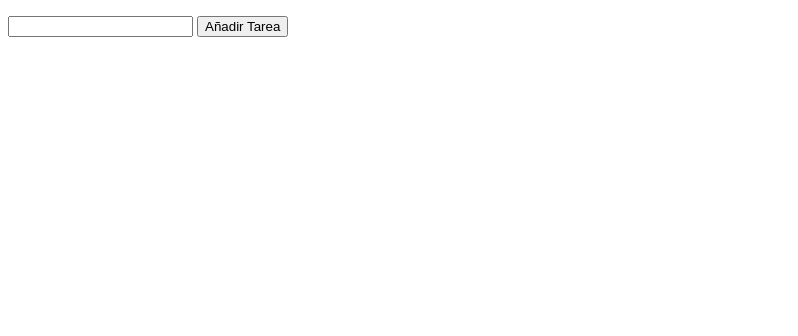
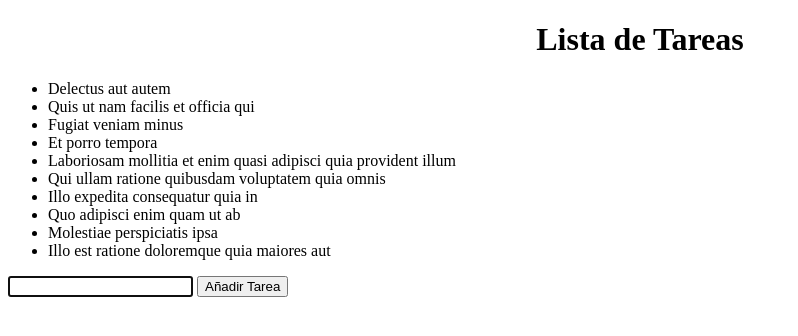
Before and after one commit to gabiprds93/lista-tareas, a plain HTML site: page index.html in a window 1280 px wide. Shown: the whole page, without its empty margins (0-798 px from the left). Drawn offline with Linux system fonts and the light colour scheme.

Commit message:
Arreglando html. Agregando funcionalidad del boton Añadir Tarea

```diff
--- a/index.html
+++ b/index.html
@@ -5,8 +5,9 @@
         <title>Lista de Tareas</title>
     </head>
     <body>
+        <h1 align="center">Lista de Tareas</h1>
         <ul id="listaTareas"></ul>
-        <input type="text"> <button id="btnAñadir">Añadir Tarea</button>
+        <input type="text" id="tarea"> <button id="btnAgregar" onclick="listaTareas.agregar()">Añadir Tarea</button>
         <script src="main.js"></script>
     </body>
 </html>
--- a/main.js
+++ b/main.js
@@ -1,24 +1,44 @@
-function Tarea(userId, id, title, completed)
+function Tarea(title)
 {
-    this.userId = userId;
-    this.id = id;
     this.title = title;
-    this.completed = completed;
+    this.completed = false;
     this.mostrar = function()
     {
-
+        var html = "";
+        html += "<li>" + this.title + "</li>";
+        document.getElementById("listaTareas").innerHTML += html;
     }
 }
 
 function ListaTareas()
 {
     this.tareas = [];
-    this.agregar = function()
+    this.agregar = function(tarea)
     {
-
+        var imputTarea = document.getElementById("tarea");
+        if(tarea == undefined)
+        {
+            tarea = new Tarea(imputTarea.value);
+        }
+        this.tareas.push(tarea);
+        this.tareas[this.tareas.length - 1].mostrar();
+        imputTarea.value = "";
+        imputTarea.focus();
     }
     this.editar = function()
     {
 
     }
 }
+
+var listaTareas = new ListaTareas();
+listaTareas.agregar(new Tarea("Delectus aut autem"));
+listaTareas.agregar(new Tarea("Quis ut nam facilis et officia qui"));
+listaTareas.agregar(new Tarea("Fugiat veniam minus"));
+listaTareas.agregar(new Tarea("Et porro tempora"));
+listaTareas.agregar(new Tarea("Laboriosam mollitia et enim quasi adipisci quia provident illum"));
+listaTareas.agregar(new Tarea("Qui ullam ratione quibusdam voluptatem quia omnis"));
+listaTareas.agregar(new Tarea("Illo expedita consequatur quia in"));
+listaTareas.agregar(new Tarea("Quo adipisci enim quam ut ab"));
+listaTareas.agregar(new Tarea("Molestiae perspiciatis ipsa"));
+listaTareas.agregar(new Tarea("Illo est ratione doloremque quia maiores aut"));
```
